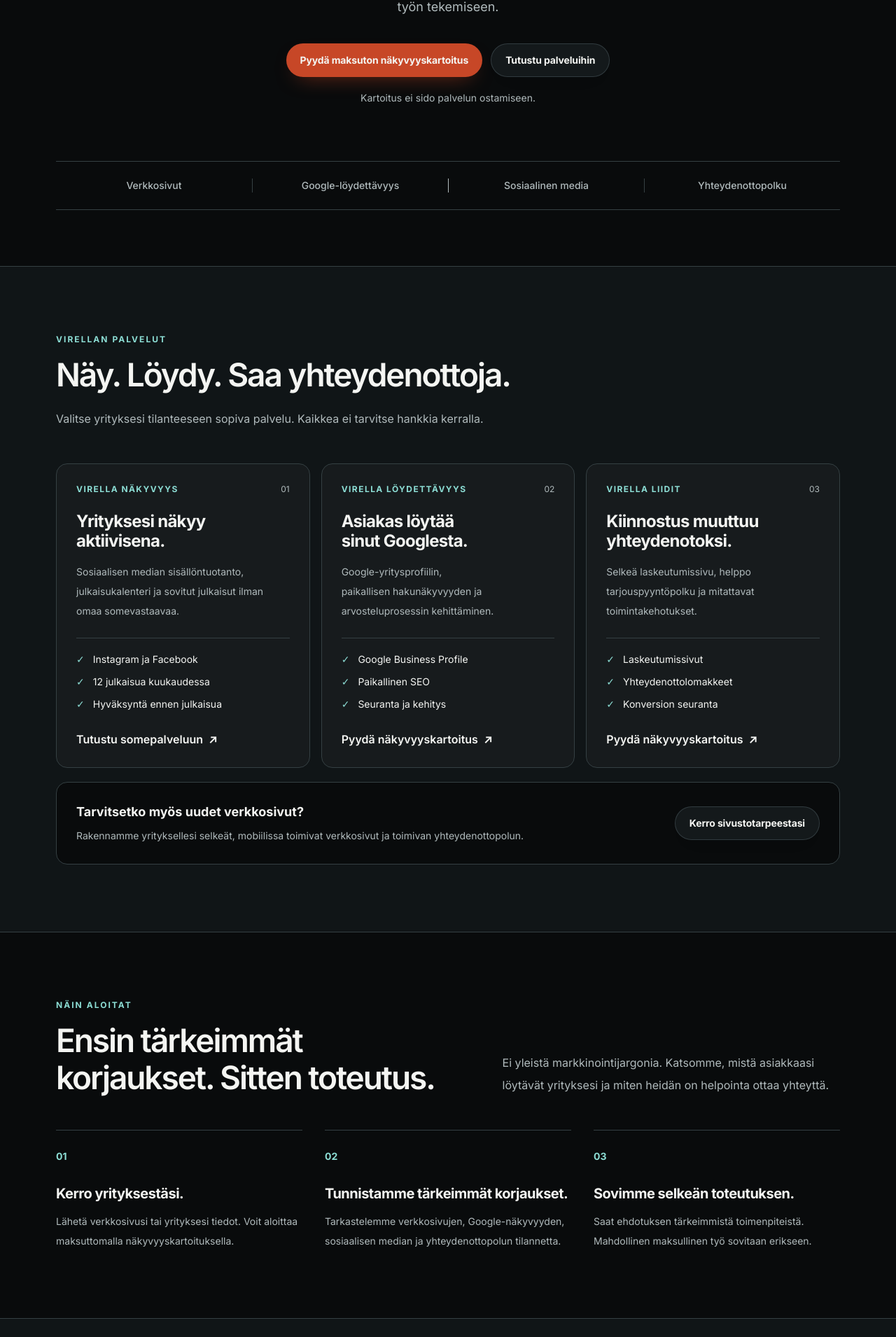
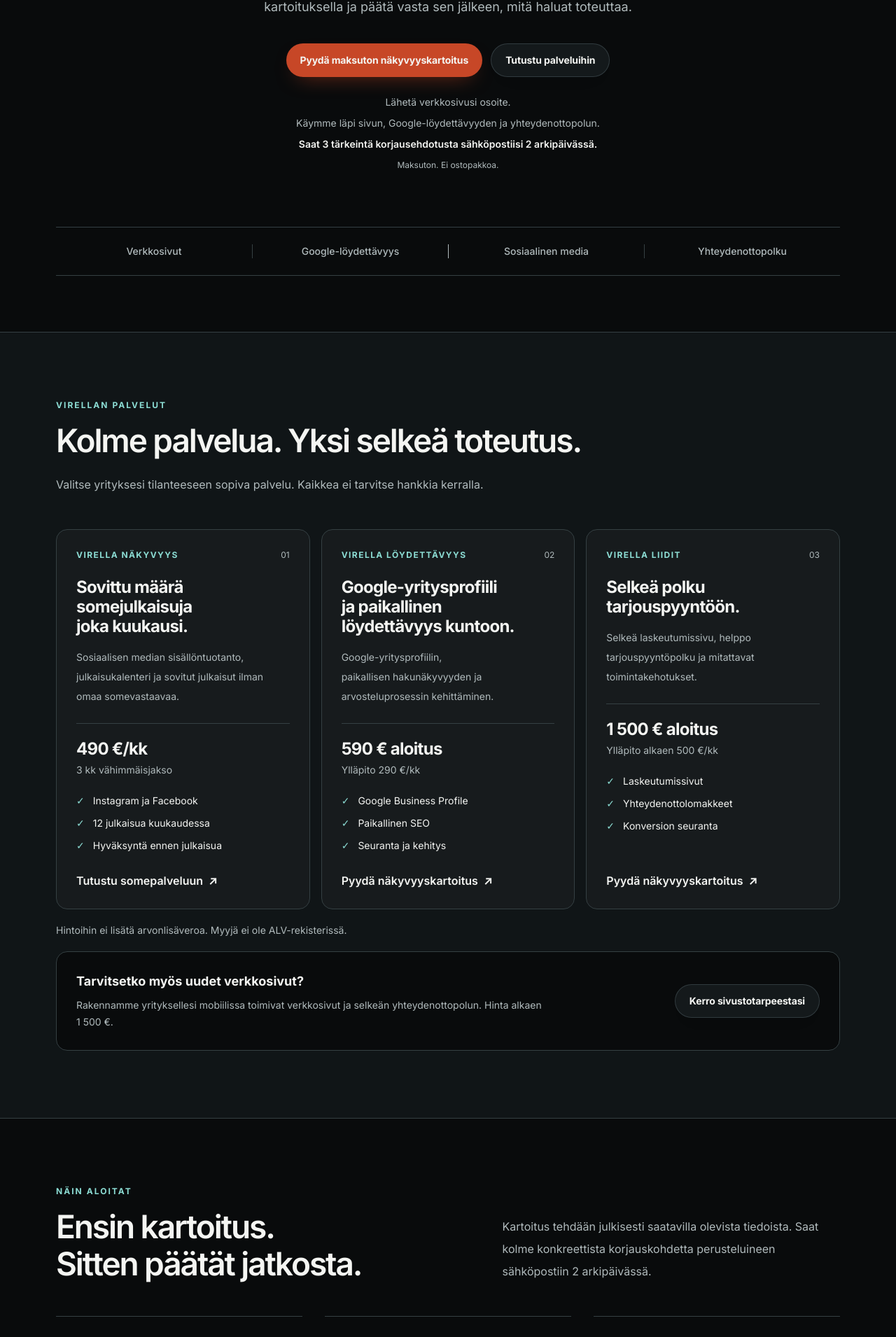
Before and after one commit to Jambovisuaalit/virella-helsinki-web, a Next.js app: page / in a window 1280 px wide. Shown: the part 611-2521 px from the top of the page at 70% size. Built offline with nearby package versions, Linux system fonts and the light colour scheme.

Commit message:
feat: specify homepage audit turnaround, concrete headline and visible service prices

```diff
--- a/app/page.tsx
+++ b/app/page.tsx
@@ -5,6 +5,7 @@ import { SiteHeader } from "@/components/site/header";
 import { ButtonLink } from "@/components/ui/button";
 import { businessConfig } from "@/config/business";
 import { seoConfig } from "@/config/seo";
+import { taxConfig } from "@/config/tax";
 
 export const metadata: Metadata = {
   title: { absolute: seoConfig.defaultTitle },
@@ -25,7 +26,9 @@ const services = [
   {
     number: "01",
     name: "Virella Näkyvyys",
-    headline: "Yrityksesi näkyy aktiivisena.",
+    headline: "Sovittu määrä somejulkaisuja joka kuukausi.",
+    price: "490 €/kk",
+    priceDetail: "3 kk vähimmäisjakso",
     description: "Sosiaalisen median sisällöntuotanto, julkaisukalenteri ja sovitut julkaisut ilman omaa somevastaavaa.",
     details: ["Instagram ja Facebook", "12 julkaisua kuukaudessa", "Hyväksyntä ennen julkaisua"],
     href: "/sosiaalinen-media",
@@ -34,7 +37,9 @@ const services = [
   {
     number: "02",
     name: "Virella Löydettävyys",
-    headline: "Asiakas löytää sinut Googlesta.",
+    headline: "Google-yritysprofiili ja paikallinen löydettävyys kuntoon.",
+    price: "590 € aloitus",
+    priceDetail: "Ylläpito 290 €/kk",
     description: "Google-yritysprofiilin, paikallisen hakunäkyvyyden ja arvosteluprosessin kehittäminen.",
     details: ["Google Business Profile", "Paikallinen SEO", "Seuranta ja kehitys"],
     href: "/aloita?kartoitus=1",
@@ -43,7 +48,9 @@ const services = [
   {
     number: "03",
     name: "Virella Liidit",
-    headline: "Kiinnostus muuttuu yhteydenotoksi.",
+    headline: "Selkeä polku tarjouspyyntöön.",
+    price: "1 500 € aloitus",
+    priceDetail: "Ylläpito alkaen 500 €/kk",
     description: "Selkeä laskeutumissivu, helppo tarjouspyyntöpolku ja mitattavat toimintakehotukset.",
     details: ["Laskeutumissivut", "Yhteydenottolomakkeet", "Konversion seuranta"],
     href: "/aloita?kartoitus=1",
@@ -55,17 +62,17 @@ const steps = [
   {
     number: "01",
     title: "Kerro yrityksestäsi.",
-    description: "Lähetä verkkosivusi tai yrityksesi tiedot. Voit aloittaa maksuttomalla näkyvyyskartoituksella.",
+    description: "Lähetä verkkosivusi osoite sekä yhteystietosi. Kerro halutessasi, mikä verkkonäkyvyydessäsi kaipaa huomiota.",
   },
   {
     number: "02",
     title: "Tunnistamme tärkeimmät korjaukset.",
-    description: "Tarkastelemme verkkosivujen, Google-näkyvyyden, sosiaalisen median ja yhteydenottopolun tilannetta.",
+    description: "Käymme läpi sivustosi, julkisen paikallisen Google-näkyvyyden ja yhteydenottopolun. Valitsemme kolme perusteltua korjausehdotusta.",
   },
   {
     number: "03",
-    title: "Sovimme selkeän toteutuksen.",
-    description: "Saat ehdotuksen tärkeimmistä toimenpiteistä. Mahdollinen maksullinen työ sovitaan erikseen.",
+    title: "Saat kolme korjausta sähköpostiisi.",
+    description: "Toimitamme kolme priorisoitua korjausehdotusta 2 arkipäivässä. Kartoitus on maksuton. Jos haluat toteutuksen, palveluiden hinnat näkyvät yllä ja työ hyväksytään erikseen.",
   },
 ] as const;
 
@@ -82,12 +89,11 @@ export default function Home() {
                 Digitaalista näkyvyyttä paikallisille palveluyrityksille
               </p>
               <h1 id="home-title" className="text-[clamp(2.65rem,6.1vw,5.25rem)] font-extrabold leading-[1.08] tracking-[-0.062em] text-foreground">
-                Enemmän näkyvyyttä.<br />
-                Enemmän luottamusta.<br />
-                <span className="text-brand">Enemmän yhteydenottoja.</span>
+                Verkkosivut, Google-näkyvyys ja some.<br />
+                <span className="text-brand">Yhdeltä tekijältä.</span>
               </h1>
               <p className="mx-auto mt-7 max-w-[640px] text-base leading-8 text-muted sm:text-lg">
-                Virella Helsinki hoitaa paikallisen yrityksesi verkkosivut, Google-näkyvyyden ja sosiaalisen median, jotta sinä voit keskittyä asiakkaisiin ja työn tekemiseen.
+                Virella Helsinki tekee paikallisille palveluyrityksille verkkosivut, Google-näkyvyyden ja sosiaalisen median sisällöt. Aloita maksuttomalla kartoituksella ja päätä vasta sen jälkeen, mitä haluat toteuttaa.
               </p>
               <div className="mt-9 flex flex-col items-center justify-center gap-3 sm:flex-row">
                 <ButtonLink href="/aloita?kartoitus=1" className="w-full max-w-[330px] sm:w-auto">
@@ -97,9 +103,12 @@ export default function Home() {
                   Tutustu palveluihin
                 </ButtonLink>
               </div>
-              <p className="mt-5 text-sm text-muted">
-                Kartoitus ei sido palvelun ostamiseen.
-              </p>
+              <div className="mx-auto mt-6 max-w-[650px] space-y-1.5 text-sm leading-6 text-muted" aria-label="Näkyvyyskartoituksen toimitus">
+                <p>Lähetä verkkosivusi osoite.</p>
+                <p>Käymme läpi sivun, Google-löydettävyyden ja yhteydenottopolun.</p>
+                <p className="font-semibold text-foreground">Saat 3 tärkeintä korjausehdotusta sähköpostiisi 2 arkipäivässä.</p>
+                <p className="pt-1 text-xs">Maksuton. Ei ostopakkoa.</p>
+              </div>
             </div>
             <div className="mt-20 grid grid-cols-2 gap-y-5 border-y border-border py-6 text-center text-sm font-medium text-muted md:grid-cols-4 md:gap-y-0">
               {["Verkkosivut", "Google-löydettävyys", "Sosiaalinen media", "Yhteydenottopolku"].map((item, index) => (
@@ -116,7 +125,7 @@ export default function Home() {
             <div className="max-w-[760px]">
               <p className="text-xs font-bold uppercase tracking-[0.17em] text-brand">Virellan palvelut</p>
               <h2 id="services-title" className="mt-4 text-[clamp(2.1rem,4vw,3.25rem)] font-bold leading-[1.12] tracking-[-0.045em]">
-                Näy. Löydy. Saa yhteydenottoja.
+                Kolme palvelua. Yksi selkeä toteutus.
               </h2>
               <p className="mt-5 text-base leading-8 text-muted">
                 Valitse yrityksesi tilanteeseen sopiva palvelu. Kaikkea ei tarvitse hankkia kerralla.
@@ -131,7 +140,11 @@ export default function Home() {
                   </div>
                   <h3 className="mt-6 text-2xl font-bold leading-[1.17] tracking-[-0.03em] text-foreground">{service.headline}</h3>
                   <p className="mt-4 text-sm leading-7 text-muted">{service.description}</p>
-                  <ul className="mt-6 space-y-3 border-t border-border pt-5 text-sm text-foreground">
+                  <div className="mt-6 border-t border-border pt-5" aria-label={`${service.name} -palvelun hinta`}>
+                    <p className="text-2xl font-bold tracking-[-0.03em] text-foreground">{service.price}</p>
+                    <p className="mt-1 text-sm text-muted">{service.priceDetail}</p>
+                  </div>
+                  <ul className="mt-6 space-y-3 text-sm text-foreground">
                     {service.details.map((detail) => (
                       <li key={detail} className="flex gap-3"><span className="text-brand" aria-hidden="true">✓</span>{detail}</li>
                     ))}
@@ -142,11 +155,12 @@ export default function Home() {
                 </article>
               ))}
             </div>
+            <p className="mt-5 text-sm text-muted">{taxConfig.publicMessage}</p>
             <div className="mt-5 flex flex-col gap-4 rounded-2xl border border-border bg-background p-6 sm:flex-row sm:items-center sm:justify-between sm:p-7">
               <div>
                 <h3 className="text-lg font-bold text-foreground">Tarvitsetko myös uudet verkkosivut?</h3>
                 <p className="mt-2 max-w-2xl text-sm leading-6 text-muted">
-                  Rakennamme yrityksellesi selkeät, mobiilissa toimivat verkkosivut ja toimivan yhteydenottopolun.
+                  Rakennamme yrityksellesi mobiilissa toimivat verkkosivut ja selkeän yhteydenottopolun. Hinta alkaen 1 500 €.
                 </p>
               </div>
               <ButtonLink href="/aloita" variant="secondary" className="shrink-0">Kerro sivustotarpeestasi</ButtonLink>
@@ -160,11 +174,11 @@ export default function Home() {
               <div>
                 <p className="text-xs font-bold uppercase tracking-[0.17em] text-brand">Näin aloitat</p>
                 <h2 id="process-title" className="mt-4 text-[clamp(2.1rem,4vw,3.1rem)] font-bold leading-[1.12] tracking-[-0.045em]">
-                  Ensin tärkeimmät korjaukset. Sitten toteutus.
+                  Ensin kartoitus. Sitten päätät jatkosta.
                 </h2>
               </div>
               <p className="self-end text-base leading-8 text-muted">
-                Ei yleistä markkinointijargonia. Katsomme, mistä asiakkaasi löytävät yrityksesi ja miten heidän on helpointa ottaa yhteyttä.
+                Kartoitus tehdään julkisesti saatavilla olevista tiedoista. Saat kolme konkreettista korjauskohdetta perusteluineen sähköpostiin 2 arkipäivässä.
               </p>
             </div>
             <ol className="mt-12 grid gap-8 md:grid-cols-3">
@@ -185,10 +199,10 @@ export default function Home() {
               <div className="max-w-[730px]">
                 <p className="text-xs font-bold uppercase tracking-[0.17em] text-brand">Seuraava askel</p>
                 <h2 id="contact-title" className="mt-4 text-[clamp(2.1rem,4vw,3.2rem)] font-bold leading-[1.12] tracking-[-0.045em]">
-                  Selvitetään, mistä kasvun esteet löytyvät.
+                  Selvitetään, mitä sivustollasi kannattaa korjata ensin.
                 </h2>
                 <p className="mt-5 text-base leading-8 text-muted">
-                  Pyydä maksuton digitaalisen näkyvyyden kartoitus. Saat arvion kolmesta tärkeimmästä korjauskohteesta ilman ostopakkoa.
+                  Lähetä verkkosivusi osoite. Saat kolme priorisoitua korjausehdotusta ja lyhyet perustelut sähköpostiisi 2 arkipäivässä. Maksuton, ei ostopakkoa.
                 </p>
               </div>
               <ButtonLink href="/aloita?kartoitus=1" className="shrink-0 self-start md:self-center">
```
